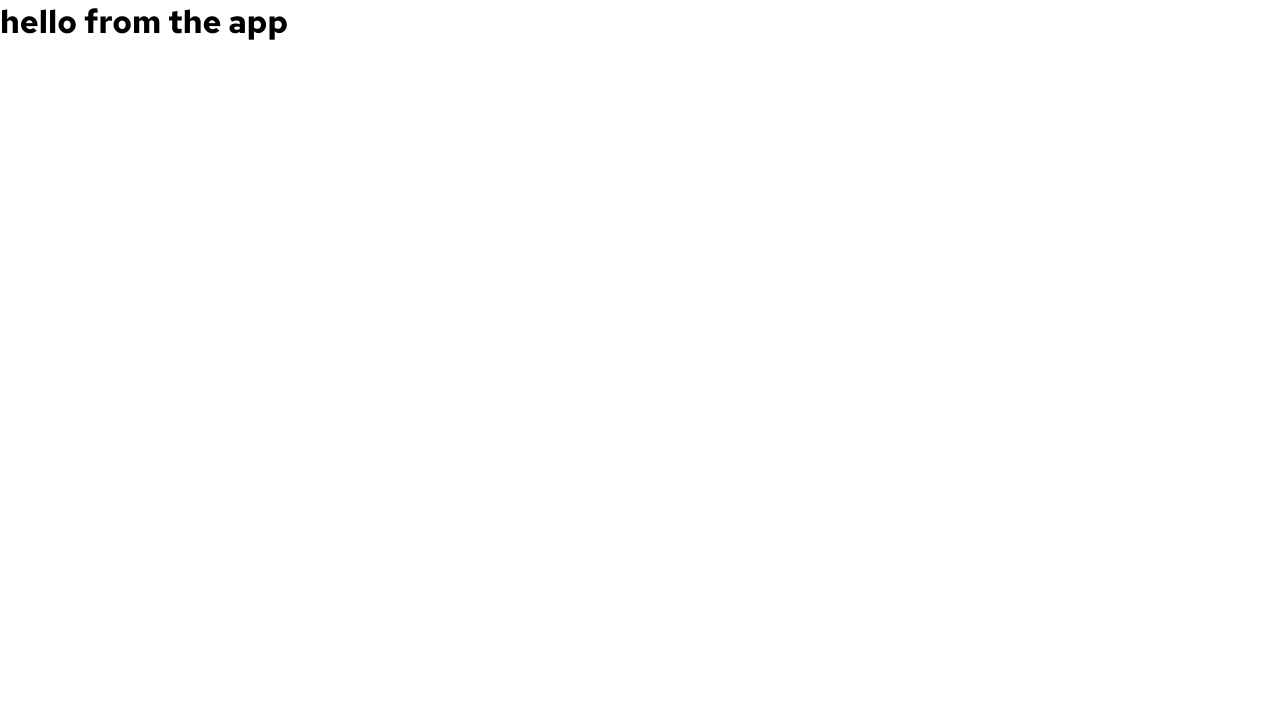
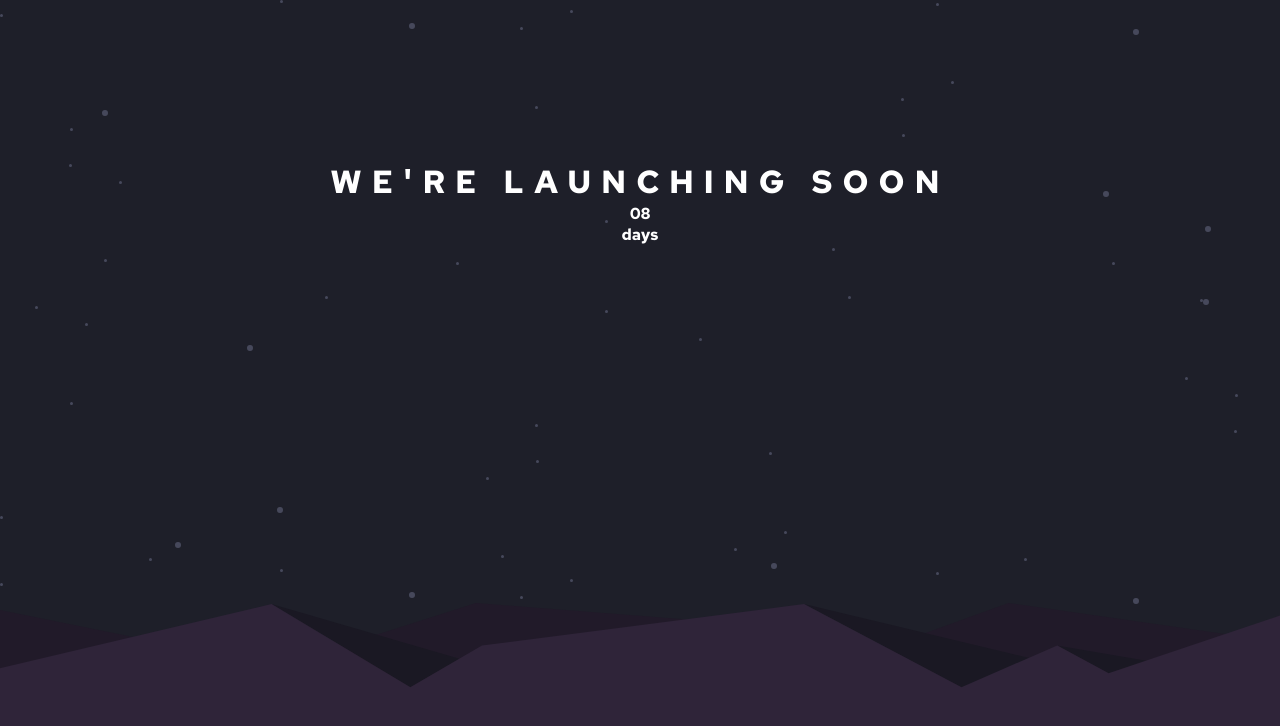
Before and after one commit to Barna-Molnar/countdown-react, a React (Create React App) app: page / in a window 1280 px wide. Shown: the top 726 px of the page. Built offline with nearby package versions, Linux system fonts and the light colour scheme.

Commit message:
creating countdown +box component

```diff
--- a/package.json
+++ b/package.json
@@ -10,6 +10,7 @@
     "react": "^17.0.2",
     "react-dom": "^17.0.2",
     "react-scripts": "4.0.3",
+    "styled-components": "^5.3.1",
     "web-vitals": "^1.1.2"
   },
   "scripts": {
--- a/src/App.jsx
+++ b/src/App.jsx
@@ -1,9 +1,11 @@
 import './App.scss';
+import Counter from './components/Counter';
 
 function App() {
   return (
     <div className="App">
-      <h1>hello from the app </h1>
+      <h1>We're launching soon </h1>
+      <Counter />
     </div>
   );
 }
--- a/src/App.scss
+++ b/src/App.scss
@@ -0,0 +1,16 @@
+.App {
+  height: 100vh;
+  width: 100vw;
+  background: url('./images/pattern-hills.svg') bottom no-repeat,
+    url('./images/bg-stars.svg');
+  background-color: var(--color-darkBlue);
+
+  text-align: center;
+  color: var(--color-white);
+  h1 {
+    padding-top: 10rem;
+    text-transform: uppercase;
+    font-weight: 400;
+    letter-spacing: 10px;
+  }
+}
--- /dev/null
+++ b/src/components/Box.jsx
@@ -0,0 +1,17 @@
+import React from 'react';
+import styled from 'styled-components';
+
+const BoxStyles = styled.div``;
+
+function Box({ title, number }) {
+  return (
+    <BoxStyles>
+      <div className="container">
+        <p>{number}</p>
+      </div>
+      <p className="label">{title}</p>
+    </BoxStyles>
+  );
+}
+
+export default Box;
--- /dev/null
+++ b/src/components/Counter.jsx
@@ -0,0 +1,12 @@
+import React from 'react';
+import Box from './Box';
+
+function Counter() {
+  return (
+    <div>
+      <Box title="days" number={`08`} />
+    </div>
+  );
+}
+
+export default Counter;
--- a/src/index.scss
+++ b/src/index.scss
@@ -23,7 +23,7 @@ code {
   --color-softRed: hsl(345, 95%, 68%);
   --color-white: hsl(0, 0%, 100%);
   --color-blue: hsl(236, 21%, 26%);
-  --color-darkBle: hsl(235, 16%, 14%);
+  --color-darkBlue: hsl(235, 16%, 14%);
   --color--veryDark: hsl(234, 17%, 12%);
   --fontSize: 14px;
   --fontWeight: 700;
```
Also changed, not shown: 1 other file (tests, documents, lock files or other folders).
